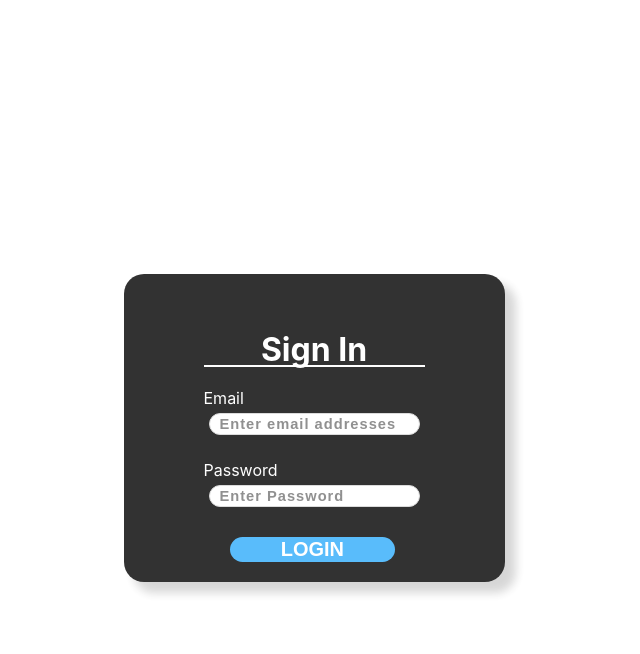
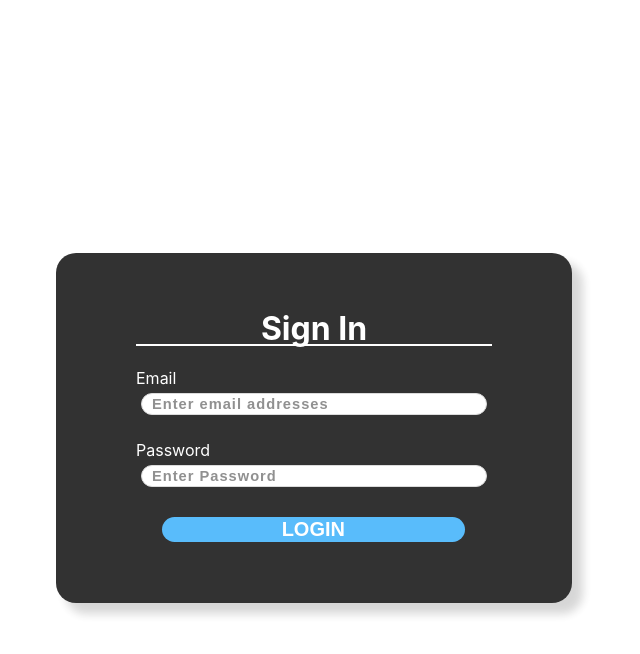
Before and after one commit to Nirmit04/react_wmc, a React (Create React App) app: page / in a window 1280 px wide. Both pictures are taken after a click on the element "Log In". Shown: the top 654 px of the page, without its empty margins (326-966 px from the left). Built offline with nearby package versions, Linux system fonts and the light colour scheme.

Commit message:
Login Page [Feature] - Added and made following changes in the files below: 1.LoginForm.tsx - Made a login Form having 2 fields Email and Password 2.styles.css - Used to add style for the login form 3.App.tsx - added login form component.

```diff
--- a/package.json
+++ b/package.json
@@ -10,8 +10,10 @@
     "@types/node": "^12.0.0",
     "@types/react": "^17.0.0",
     "@types/react-dom": "^17.0.0",
+    "lottie-react": "^2.1.0",
     "react": "^17.0.2",
     "react-dom": "^17.0.2",
+    "react-lottie": "^1.2.3",
     "react-router-dom": "^5.2.0",
     "react-scripts": "4.0.3",
     "typescript": "^4.1.2",
--- a/src/login/LoginForm.tsx
+++ b/src/login/LoginForm.tsx
@@ -14,14 +14,14 @@ const LoginForm = (props: loginProps) =>{
 
 
     const submitFormData = (event:any) =>{
-
+        // Page won't refresh because of preventDefault
         if (event) {
             event.preventDefault();
         }
 
         if(formDetails.email && isValid(formDetails.email)){
-            // Send the data or store it in session storage
-            setError('')
+            // Send the data or store it in session storage and
+            setError(' ')
 
         }
     }
@@ -34,7 +34,7 @@ const LoginForm = (props: loginProps) =>{
     }
 
     const isValid = (email: any)  => {
-        let error = null;
+        let error = ' ';
         if (!isEmail(email)) {
             error = `${email} is not a valid email address.`;
         }
--- a/src/navigation/sideNav/sideNav.tsx
+++ b/src/navigation/sideNav/sideNav.tsx
@@ -1,7 +1,7 @@
 import "./SideMenu.scss";
 import React, { ReactElement, useEffect, useState } from "react";
 import { Link } from "react-router-dom";
-import { useLocation } from "react-router-dom";
+import { useLocation } from "react-router-dom"
 import StorageService from "../../services/storage";
 import { InternalRoutingUrls } from "./InternalRoutingUrls";
 
--- a/src/styles.css
+++ b/src/styles.css
@@ -19,6 +19,8 @@
     color: white;
 }
 
+
+
 .login-form{
     width: 100%;
     display: flex;
@@ -35,6 +37,7 @@
     padding-left: 80px;
     border-radius: 20px;
     box-shadow: 10px 10px 10px 1px rgba(0, 0, 0, 0.2);
+    height: 350px;
 }
 
 .login-text{
@@ -49,6 +52,11 @@
     justify-content: center;
     align-items: center;
     padding-top: 5vh;
+}
+
+.logo {
+    width:400px;
+    height:400px
 }
 
 label {
@@ -70,6 +78,7 @@ label {
     font-size: 11pt;
     transition: 1s;
     outline: none;
+    width: 332px;
 }
 
 .password {
@@ -85,6 +94,7 @@ label {
     font-size: 11pt;
     transition: 1s;
     outline: none;
+    width: 332px;
 }
 
 .login-box.has-error{
@@ -98,7 +108,7 @@ label {
 
 
 .login-btn{
-    width: 75%;
+    width: 85%;
     justify-content: center;
     align-items: center;
     background-color: rgb(48,172,251);
```
Also changed, not shown: src/App.tsx (+12 -6 lines), 2 other files (tests, documents, lock files or other folders).
